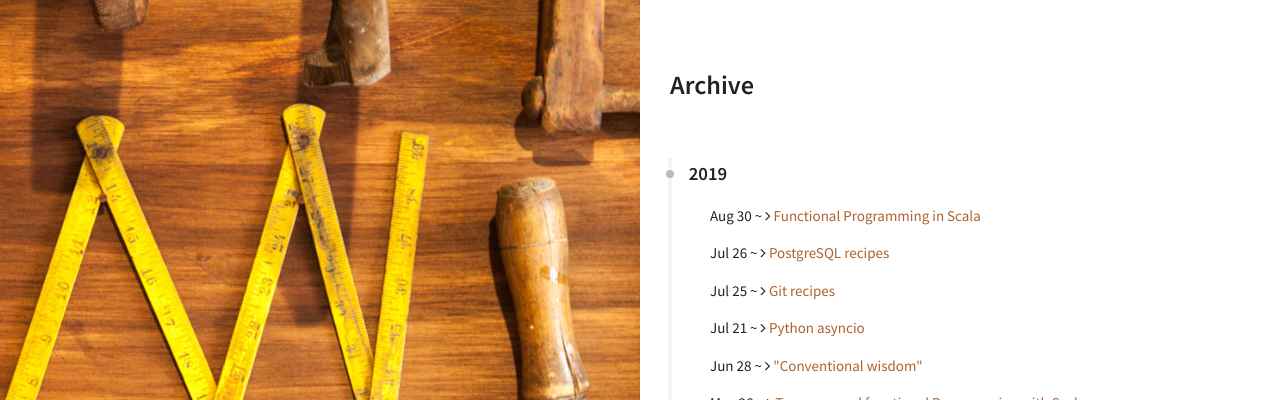
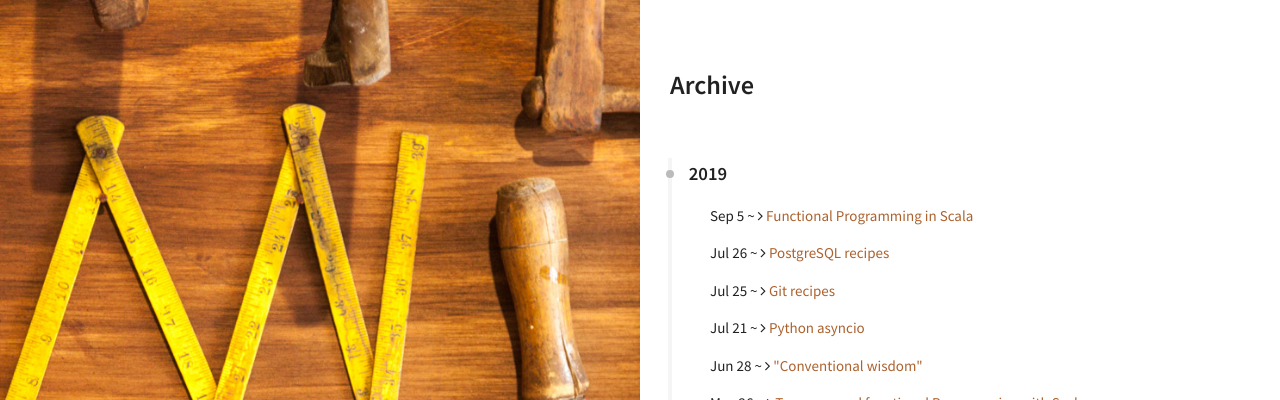
Before and after one commit to juanignaciosl/juanignaciosl.github.io, a Jekyll site: the page built from archive.html, in a window 1280 px wide. Shown: the top 400 px of the page. Built offline with Jekyll 4.4.1, drawn with Linux system fonts in a browser that asks for light colours.

Commit message:
FPsSS completed

```diff
--- a/_posts/2019-08-30-Functional_Programming_in_Scala.markdown
+++ b/_posts/2019-09-05-Functional_Programming_in_Scala.markdown
@@ -2,7 +2,7 @@
 layout: post
 comments: true
 title: 'Functional Programming in Scala'
-date: 2019-08-30 07:18:57
+date: 2019-09-05 07:18:57
 categories: ['learning']
 tags: [Software Development, Scala, courses, Coursera]
 excerpt: |
```
